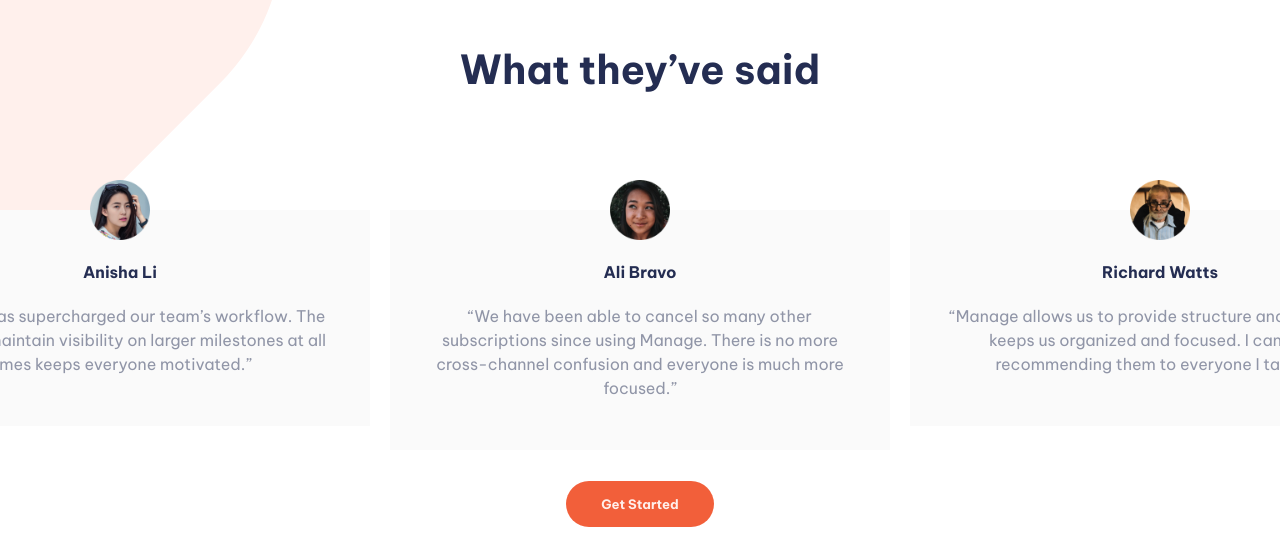
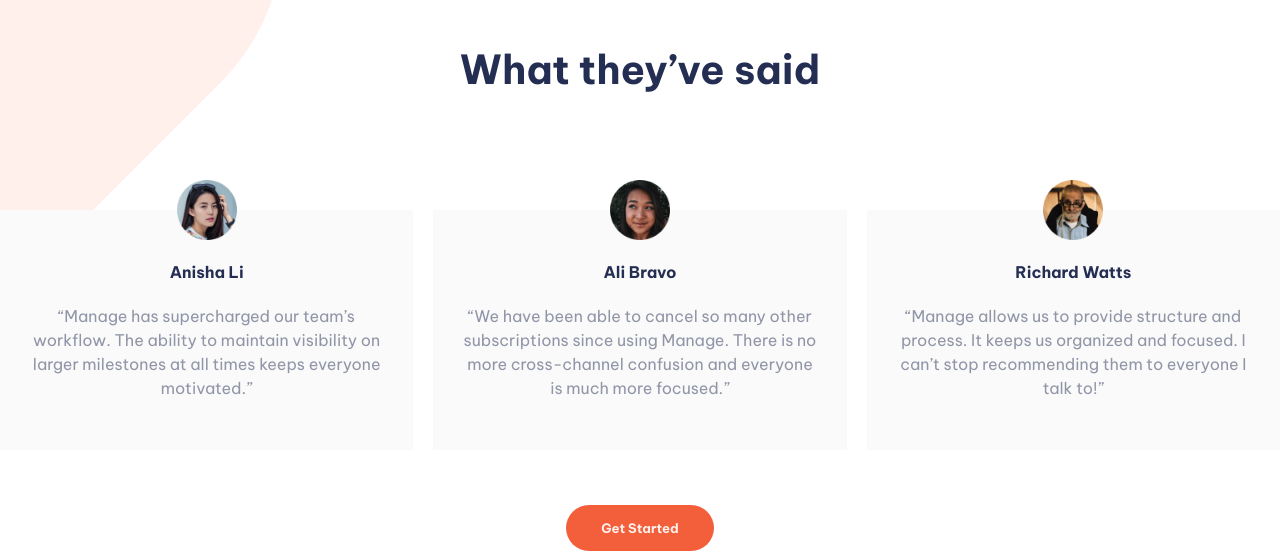
Before and after one commit to KateGalushka/manage-landing-page, a website built with Vite: page index.html in a window 1280 px wide. Shown: the part 1496-2051 px from the top of the page. Built offline with nearby package versions, Linux system fonts and the light colour scheme.

Commit message:
fixed slider

```diff
--- a/src/js/main.js
+++ b/src/js/main.js
@@ -39,11 +39,11 @@
 //***************Slider******************************* */
 
 const swiper = new Swiper('.swiper', {
-	loop: true,
+	// loop: true,
 	autoHeight: true,
 	// slidesPerView: 2.5,
 	spaceBetween: 20,
-	slidesPerGroup: 1,
+	// slidesPerGroup: 1,
 	centeredSlides: true,
 	initialSlide: 1,
 	grabCursor: true,
@@ -54,8 +54,8 @@
 		768: {
 			slidesPerView: 2,
 		},
-		992: {
-			slidesPerView: 2.5,
+		1280: {
+			slidesPerView: 3,
 		},
 	},
 
--- a/src/styles/style.scss
+++ b/src/styles/style.scss
@@ -522,6 +522,7 @@
 		max-width: toRem(550);
 		display: grid;
 		justify-items: center;
+		align-self: stretch;
 		gap: toRem(20);
 		position: relative;
 		background-color: $neutral-4;
```
